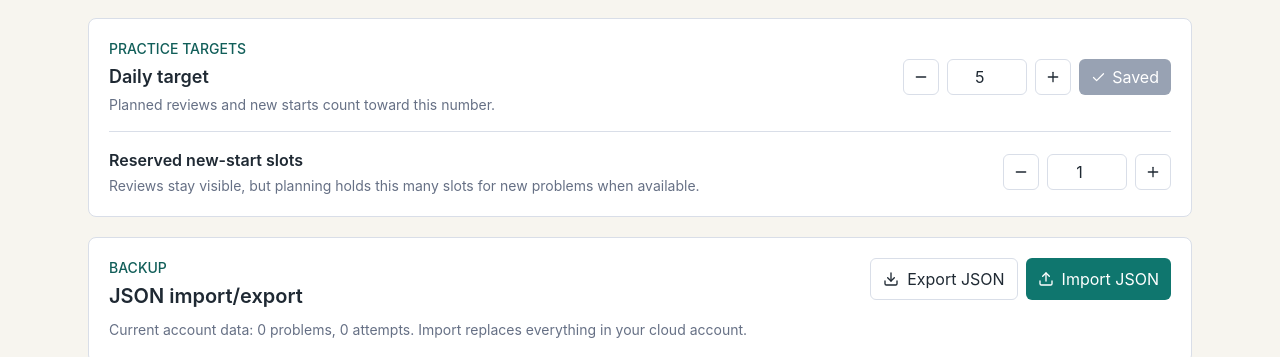
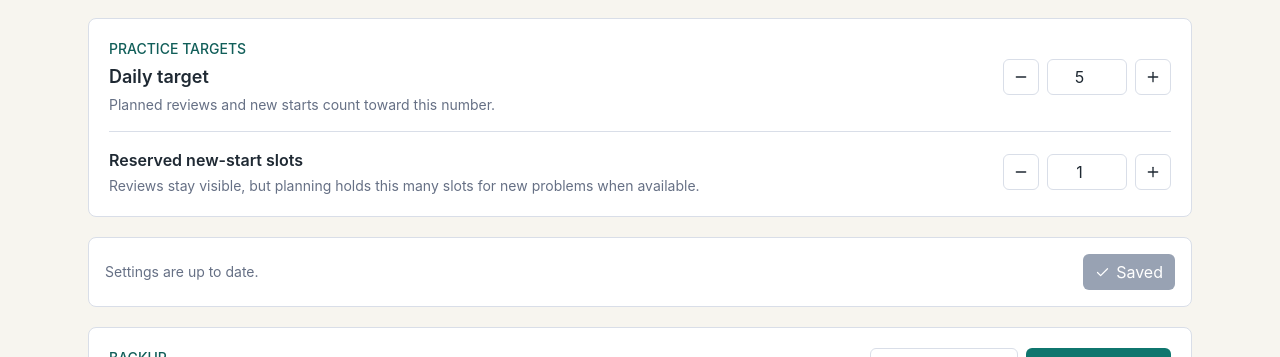
Before and after one commit to DPnimo11/leetloop, a Next.js app: page /settings in a window 1280 px wide. Shown: the part 205-562 px from the top of the page. Built offline with nearby package versions, Linux system fonts and the light colour scheme; no server answers.

Commit message:
fix: unblock daily refill after snooze and remove overdue status

```diff
--- a/src/components/AnalyticsClient.tsx
+++ b/src/components/AnalyticsClient.tsx
@@ -1,7 +1,7 @@
 "use client";
 
 import { SHAKY_ATTEMPT_RESULTS, type AttemptResult } from "@/types/attempt";
-import { isDueToday, isOverdue } from "@/lib/dates";
+import { isDueToday } from "@/lib/dates";
 import { isProblemAvailable } from "@/lib/availability";
 import { EmptyState } from "./EmptyState";
 import { useLeetLoop } from "./LeetLoopProvider";
@@ -32,9 +32,6 @@ export function AnalyticsClient() {
   const attemptedProblemIds = new Set(data.attempts.map((attempt) => attempt.problemId));
   const dueToday = data.problems.filter(
     (problem) => isProblemAvailable(problem, today) && isDueToday(problem.nextReviewAt, today),
-  ).length;
-  const overdue = data.problems.filter(
-    (problem) => isProblemAvailable(problem, today) && isOverdue(problem.nextReviewAt, today),
   ).length;
   const activeProblems = data.problems.filter((problem) => problem.status !== "retired");
   const shakyResults = new Set<AttemptResult>(SHAKY_ATTEMPT_RESULTS);
@@ -92,11 +89,10 @@ export function AnalyticsClient() {
 
   return (
     <div className="space-y-5">
-      <section className="grid gap-4 sm:grid-cols-2 lg:grid-cols-4">
+      <section className="grid gap-4 sm:grid-cols-3">
         <StatCard label="Problems attempted" value={attemptedProblemIds.size} />
         <StatCard label="Active problems" value={activeProblems.length} />
         <StatCard label="Due today" value={dueToday} />
-        <StatCard label="Overdue" value={overdue} />
       </section>
 
       <section className="grid gap-5 lg:grid-cols-2">
--- a/src/components/ProblemsClient.tsx
+++ b/src/components/ProblemsClient.tsx
@@ -3,7 +3,7 @@
 import { useMemo, useState } from "react";
 import Link from "next/link";
 import { Plus, Search } from "lucide-react";
-import { isDueOnOrBefore, isOverdue } from "@/lib/dates";
+import { isDueOnOrBefore } from "@/lib/dates";
 import { DIFFICULTIES, PROBLEM_STATUSES, type Difficulty, type ProblemStatus } from "@/types/problem";
 import { DEFAULT_PATTERN_TAGS } from "@/lib/tags";
 import { getProblemAvailability, isProblemAvailable, type ProblemAvailability } from "@/lib/availability";
@@ -11,7 +11,7 @@ import { EmptyState } from "./EmptyState";
 import { ProblemCard } from "./ProblemCard";
 import { useLeetLoop } from "./LeetLoopProvider";
 
-type DueFilter = "all" | "due" | "overdue" | "not-due";
+type DueFilter = "all" | "due" | "not-due";
 type AvailabilityFilter = "all" | ProblemAvailability;
 
 export function ProblemsClient() {
@@ -48,11 +48,9 @@ export function ProblemsClient() {
       const matchesAvailability =
         availability === "all" || availability === problemAvailability;
       const due = available && isDueOnOrBefore(problem.nextReviewAt, today);
-      const overdue = available && isOverdue(problem.nextReviewAt, today);
       const matchesDue =
         dueFilter === "all" ||
         (dueFilter === "due" && due) ||
-        (dueFilter === "overdue" && overdue) ||
         (dueFilter === "not-due" && !due);
 
       return (
@@ -141,7 +139,6 @@ export function ProblemsClient() {
           >
             <option value="all">All reviews</option>
             <option value="due">Due</option>
-            <option value="overdue">Overdue</option>
             <option value="not-due">Not due</option>
           </select>
 
--- a/src/components/SettingsClient.tsx
+++ b/src/components/SettingsClient.tsx
@@ -8,7 +8,6 @@ import {
   clampDailyTarget,
   clampReservedNewStarts,
 } from "@/lib/settings";
-import type { LeetLoopSettings } from "@/types/storage";
 import { BackupControls } from "./BackupControls";
 import { EmptyState } from "./EmptyState";
 import { useLeetLoop } from "./LeetLoopProvider";
@@ -23,6 +22,37 @@ type AccountInfo = {
 
 export function SettingsClient({ account }: { account: AccountInfo }) {
   const { data, ready, updateSettings } = useLeetLoop();
+  const [dailyTarget, setDailyTarget] = useState(data.settings.dailyTarget);
+  const [savedDailyTarget, setSavedDailyTarget] = useState(data.settings.dailyTarget);
+  const [reservedNewStarts, setReservedNewStarts] = useState(data.settings.reservedNewStartsPerDay);
+  const [savedReservedNewStarts, setSavedReservedNewStarts] = useState(
+    data.settings.reservedNewStartsPerDay,
+  );
+  const [message, setMessage] = useState("");
+  const dirty =
+    dailyTarget !== savedDailyTarget || reservedNewStarts !== savedReservedNewStarts;
+
+  function changeDailyTarget(nextValue: number) {
+    const nextTarget = clampDailyTarget(nextValue);
+    setDailyTarget(nextTarget);
+    setReservedNewStarts((current) => clampReservedNewStarts(current, nextTarget));
+    setMessage("");
+  }
+
+  function changeReservedNewStarts(nextValue: number) {
+    setReservedNewStarts(clampReservedNewStarts(nextValue, dailyTarget));
+    setMessage("");
+  }
+
+  function saveSettings() {
+    updateSettings({
+      dailyTarget,
+      reservedNewStartsPerDay: reservedNewStarts,
+    });
+    setSavedDailyTarget(dailyTarget);
+    setSavedReservedNewStarts(reservedNewStarts);
+    setMessage("Saved");
+  }
 
   if (!ready) {
     return <EmptyState title="Loading settings" copy="Your data is loading." />;
@@ -32,12 +62,43 @@ export function SettingsClient({ account }: { account: AccountInfo }) {
     <div className="space-y-5">
       <AccountSection account={account} />
       <SettingsForm
-        initialDailyTarget={data.settings.dailyTarget}
-        initialReservedNewStarts={data.settings.reservedNewStartsPerDay}
-        updateSettings={updateSettings}
+        changeDailyTarget={changeDailyTarget}
+        changeReservedNewStarts={changeReservedNewStarts}
+        dailyTarget={dailyTarget}
+        dirty={dirty}
+        reservedNewStarts={reservedNewStarts}
+        saveSettings={saveSettings}
       />
+      <SaveBar dirty={dirty} message={message} saveSettings={saveSettings} />
       <BackupControls />
     </div>
+  );
+}
+
+function SaveBar({
+  dirty,
+  message,
+  saveSettings,
+}: {
+  dirty: boolean;
+  message: string;
+  saveSettings: () => void;
+}) {
+  return (
+    <section className="flex flex-col gap-2 rounded-lg border border-[var(--border)] bg-white p-4 sm:flex-row sm:items-center sm:justify-between">
+      <p className="text-sm text-[var(--muted)]">
+        {message || (dirty ? "You have unsaved changes." : "Settings are up to date.")}
+      </p>
+      <button
+        className="inline-flex h-9 items-center gap-1.5 rounded-md bg-[var(--accent)] px-3 text-sm font-semibold text-white hover:bg-[var(--accent-strong)] disabled:cursor-default disabled:bg-[#98a2b3]"
+        disabled={!dirty}
+        onClick={saveSettings}
+        type="button"
+      >
+        {dirty ? <Save size={15} /> : <Check size={15} />}
+        {dirty ? "Save" : "Saved"}
+      </button>
+    </section>
   );
 }
 
@@ -96,44 +157,20 @@ function AccountSection({ account }: { account: AccountInfo }) {
 }
 
 function SettingsForm({
-  initialDailyTarget,
-  initialReservedNewStarts,
-  updateSettings,
+  changeDailyTarget,
+  changeReservedNewStarts,
+  dailyTarget,
+  dirty,
+  reservedNewStarts,
+  saveSettings,
 }: {
-  initialDailyTarget: number;
-  initialReservedNewStarts: number;
-  updateSettings: (updates: Partial<LeetLoopSettings>) => void;
+  changeDailyTarget: (nextValue: number) => void;
+  changeReservedNewStarts: (nextValue: number) => void;
+  dailyTarget: number;
+  dirty: boolean;
+  reservedNewStarts: number;
+  saveSettings: () => void;
 }) {
-  const [dailyTarget, setDailyTarget] = useState(initialDailyTarget);
-  const [savedDailyTarget, setSavedDailyTarget] = useState(initialDailyTarget);
-  const [reservedNewStarts, setReservedNewStarts] = useState(initialReservedNewStarts);
-  const [savedReservedNewStarts, setSavedReservedNewStarts] = useState(initialReservedNewStarts);
-  const [message, setMessage] = useState("");
-  const dirty =
-    dailyTarget !== savedDailyTarget || reservedNewStarts !== savedReservedNewStarts;
-
-  function changeDailyTarget(nextValue: number) {
-    const nextTarget = clampDailyTarget(nextValue);
-    setDailyTarget(nextTarget);
-    setReservedNewStarts((current) => clampReservedNewStarts(current, nextTarget));
-    setMessage("");
-  }
-
-  function changeReservedNewStarts(nextValue: number) {
-    setReservedNewStarts(clampReservedNewStarts(nextValue, dailyTarget));
-    setMessage("");
-  }
-
-  function saveSettings() {
-    updateSettings({
-      dailyTarget,
-      reservedNewStartsPerDay: reservedNewStarts,
-    });
-    setSavedDailyTarget(dailyTarget);
-    setSavedReservedNewStarts(reservedNewStarts);
-    setMessage("Saved");
-  }
-
   return (
     <section className="rounded-lg border border-[var(--border)] bg-white p-5">
       <div className="flex flex-col gap-4 sm:flex-row sm:items-center sm:justify-between">
@@ -178,15 +215,6 @@ function SettingsForm({
             type="button"
           >
             <Plus size={16} />
-          </button>
-          <button
-            className="inline-flex h-9 items-center gap-1.5 rounded-md bg-[var(--accent)] px-3 text-sm font-semibold text-white hover:bg-[var(--accent-strong)] disabled:cursor-default disabled:bg-[#98a2b3]"
-            disabled={!dirty}
-            onClick={saveSettings}
-            type="button"
-          >
-            {dirty ? <Save size={15} /> : <Check size={15} />}
-            {dirty ? "Save" : "Saved"}
           </button>
         </div>
       </div>
@@ -237,7 +265,6 @@ function SettingsForm({
           No review slots will be planned while new problems are available.
         </p>
       ) : null}
-      {message ? <p className="mt-3 text-sm font-medium text-emerald-700">{message}</p> : null}
     </section>
   );
 }
--- a/src/components/TodayClient.tsx
+++ b/src/components/TodayClient.tsx
@@ -182,8 +182,7 @@ export function TodayClient() {
   const completedToday = getCompletedDailyAttempts(data.attempts, today);
   const completedTodayCount = completedToday.length;
   const refillCandidateCount = countRefillCandidateProblems(data, today);
-  const canRefillToday =
-    readyCount === 0 && deferredTodayCount === 0 && refillCandidateCount > 0;
+  const canRefillToday = readyCount === 0 && refillCandidateCount > 0;
   const dailyPlanTotal = Math.max(dailyCapacity, readyCount + completedTodayCount);
   const heroText = readyCount
     ? `${readyCount} of ${dailyPlanTotal} left today`
--- a/src/lib/dates.ts
+++ b/src/lib/dates.ts
@@ -46,16 +46,6 @@ export function isDueToday(nextReviewAt: string | undefined, today = new Date())
   return toLocalDateKey(nextReviewDate) === toLocalDateKey(today);
 }
 
-export function isOverdue(nextReviewAt: string | undefined, today = new Date()): boolean {
-  const nextReviewDate = parseDate(nextReviewAt);
-
-  if (!nextReviewDate) {
-    return false;
-  }
-
-  return toLocalDateKey(nextReviewDate) < toLocalDateKey(today);
-}
-
 export function sortByNewestDate<T>(items: T[], getDate: (item: T) => string | undefined): T[] {
   return [...items].sort((a, b) => {
     const aTime = parseDate(getDate(a))?.getTime() ?? 0;
```
Also changed, not shown: 1 other file (tests, documents, lock files or other folders).
